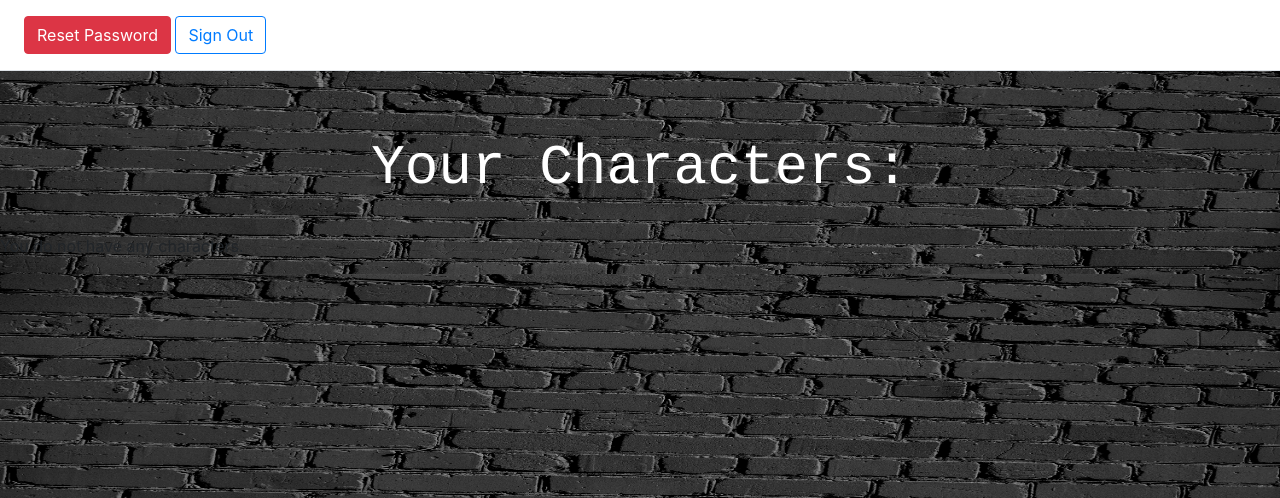
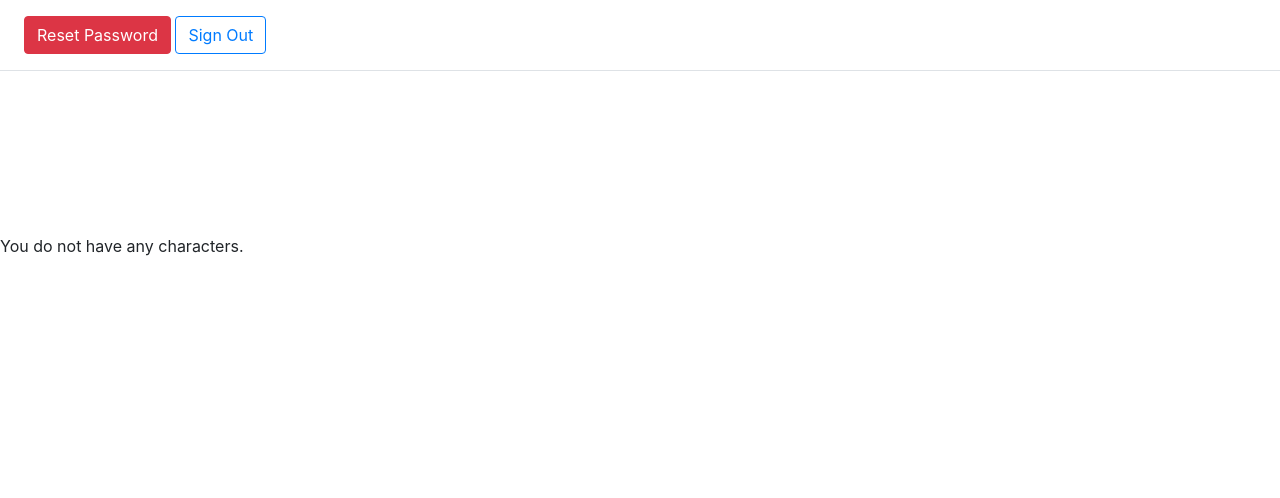
Before and after one commit to atugangui/Apocalypse47, a PHP site: page /welcome.php in a window 1280 px wide. Shown: the top 498 px of the page. Run offline with PHP 8.4, Linux system fonts and the light colour scheme; the visitor is signed in with stand-in values (Sample User, id 1); data that the repository does not hold is empty.

Commit message:
Update welcome.css

```diff
--- a/welcome.css
+++ b/welcome.css
@@ -1,5 +1,5 @@
 body{
-background-image: url("background-brick-close-up-1585710.jpg") ;
+/*background-image: url("background-brick-close-up-1585710.jpg") ; */
 background-size: 100% 100% ;
 }
 
```
